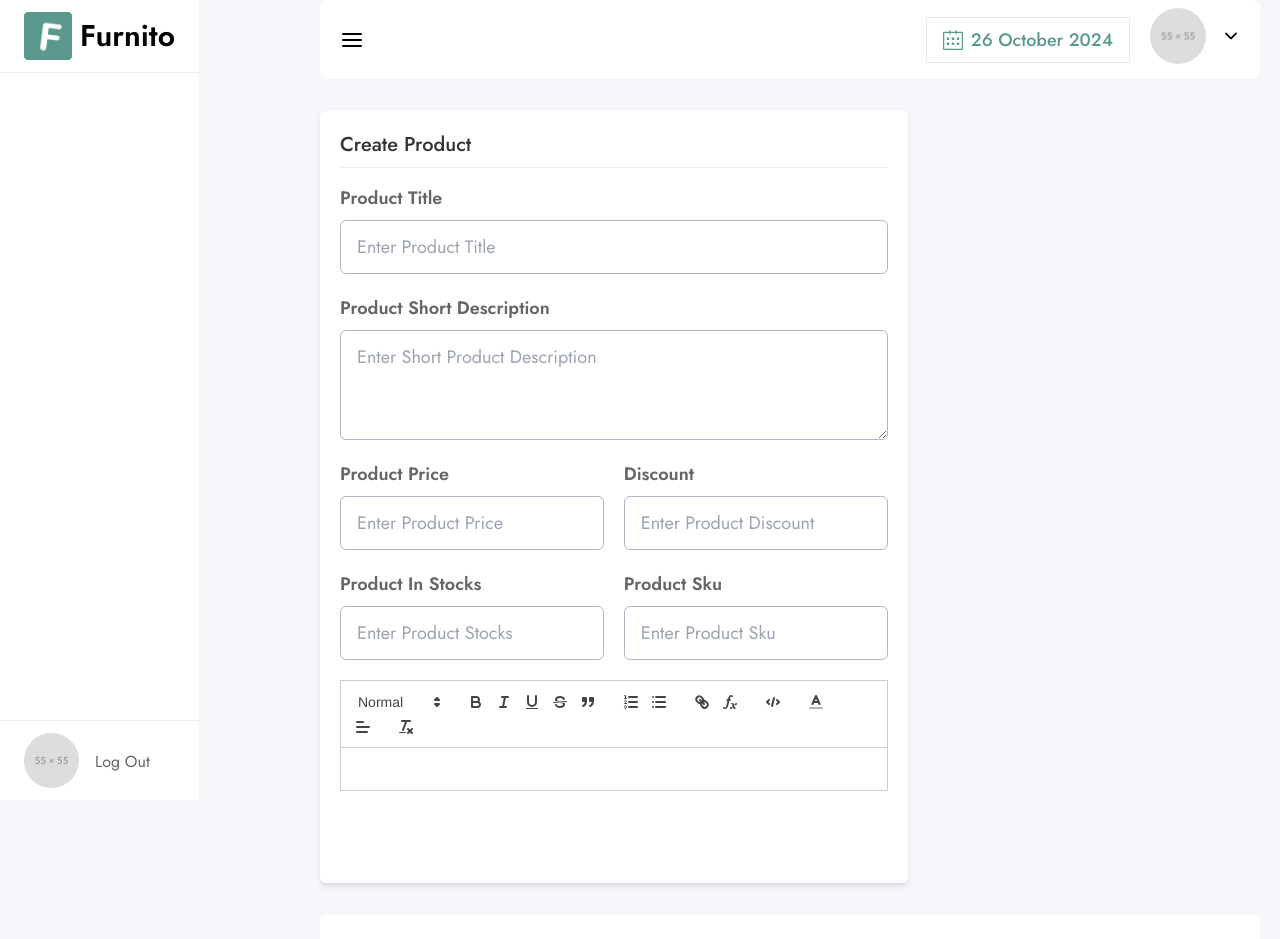
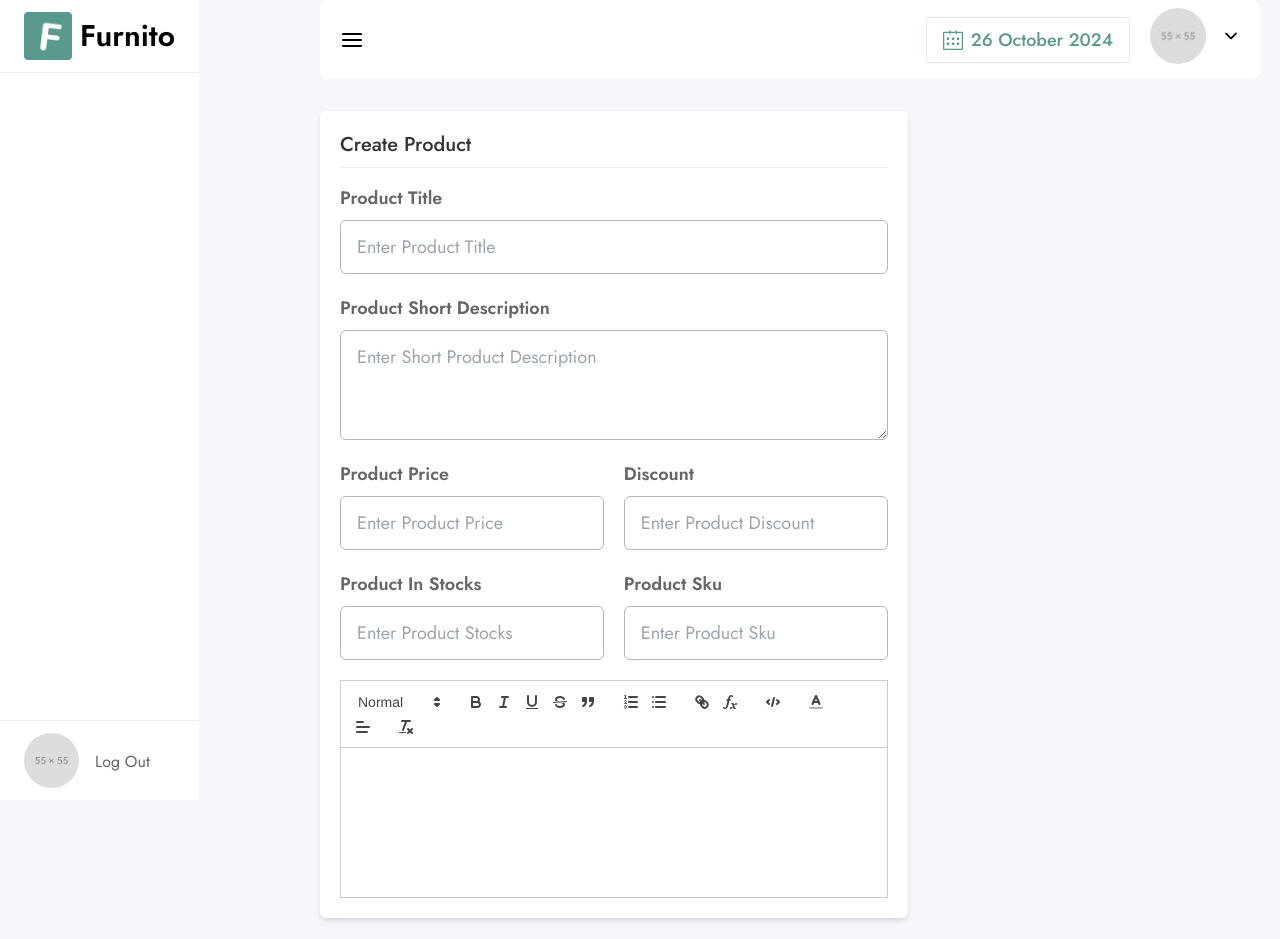
Before and after one commit to devfardin/furniture-Ecommerce-website, a React (Vite) app in the folder frontend/: page /dashboard/add-product in a window 1280 px wide. Shown: the top 939 px of the page. Built offline with nearby package versions, Linux system fonts and the light colour scheme; no server answers.

Commit message:
made rich text editor

```diff
--- a/frontend/src/components/TextEditor.jsx
+++ b/frontend/src/components/TextEditor.jsx
@@ -3,18 +3,18 @@ import ReactQuill from "react-quill";
 import "react-quill/dist/quill.snow.css";
 import parse from "html-react-parser";
 const TextEditor = ({ textValue, setTextValue }) => {
-  //   const [value, setValue] = useState("");
   console.log(textValue);
+
   //   Customize the toolbar options
   const modules = {
     toolbar: [
       [{ header: [1, 2, 3, false] }],
       ["bold", "italic", "underline", "strike", "blockquote"],
       [{ list: "ordered" }, { list: "bullet" }],
-      ["link","formula"],
+      ["link", "formula"],
       [{ "code-block": true }],
       [{ color: [] }],
-      [{ 'align': [] }],
+      [{ align: [] }],
       ["clean"],
     ],
   };
@@ -43,8 +43,6 @@ const TextEditor = ({ textValue, setTextValue }) => {
         modules={modules}
         formats={formats}
       />
-
-      <div className="w-1/2 p-4 mt-10">{parse(textValue)}</div>
     </div>
   );
 };
--- a/frontend/src/index.css
+++ b/frontend/src/index.css
@@ -48,3 +48,7 @@ body{
 .cart-table-td{
    padding: 1.5rem 1rem !important;
 }
+/* Rich Text Area */
+.ql-container.ql-snow {
+   height: 150px !important;
+}
```
